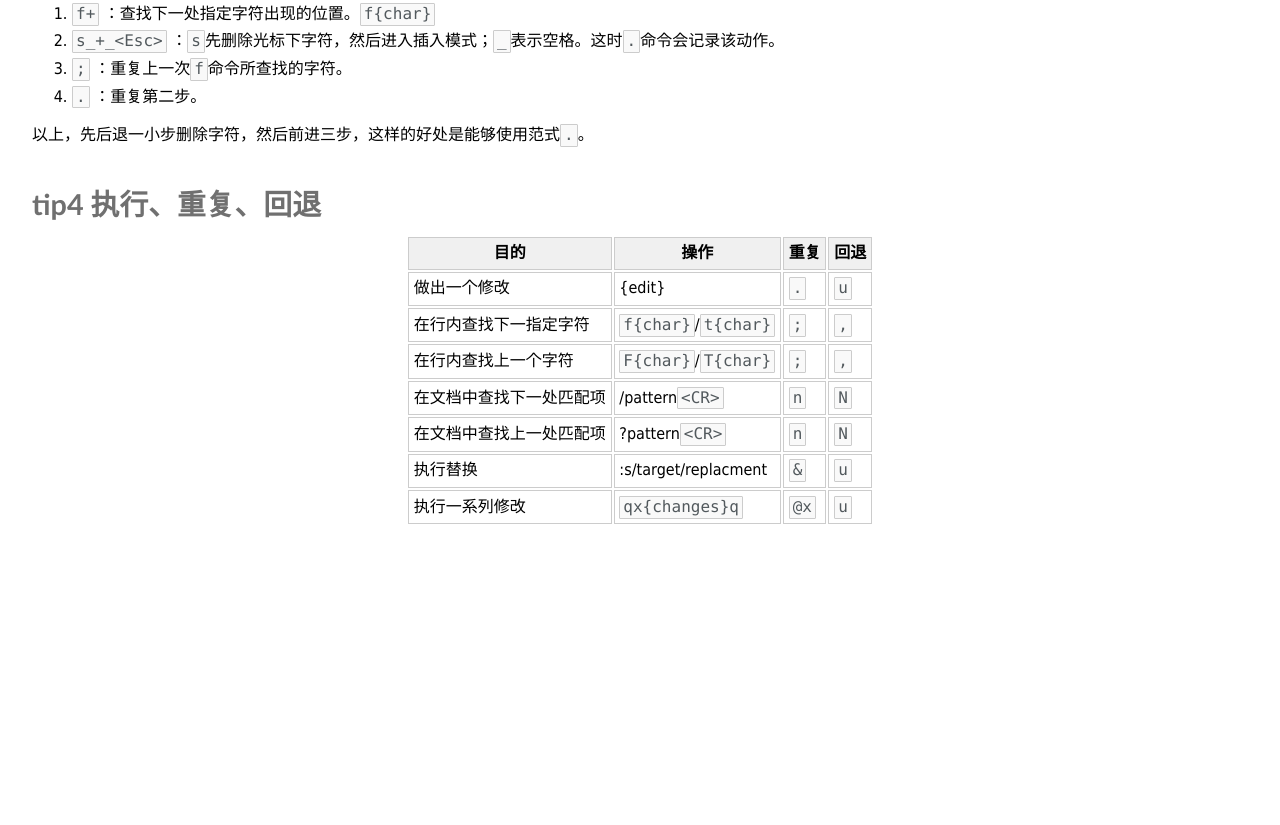
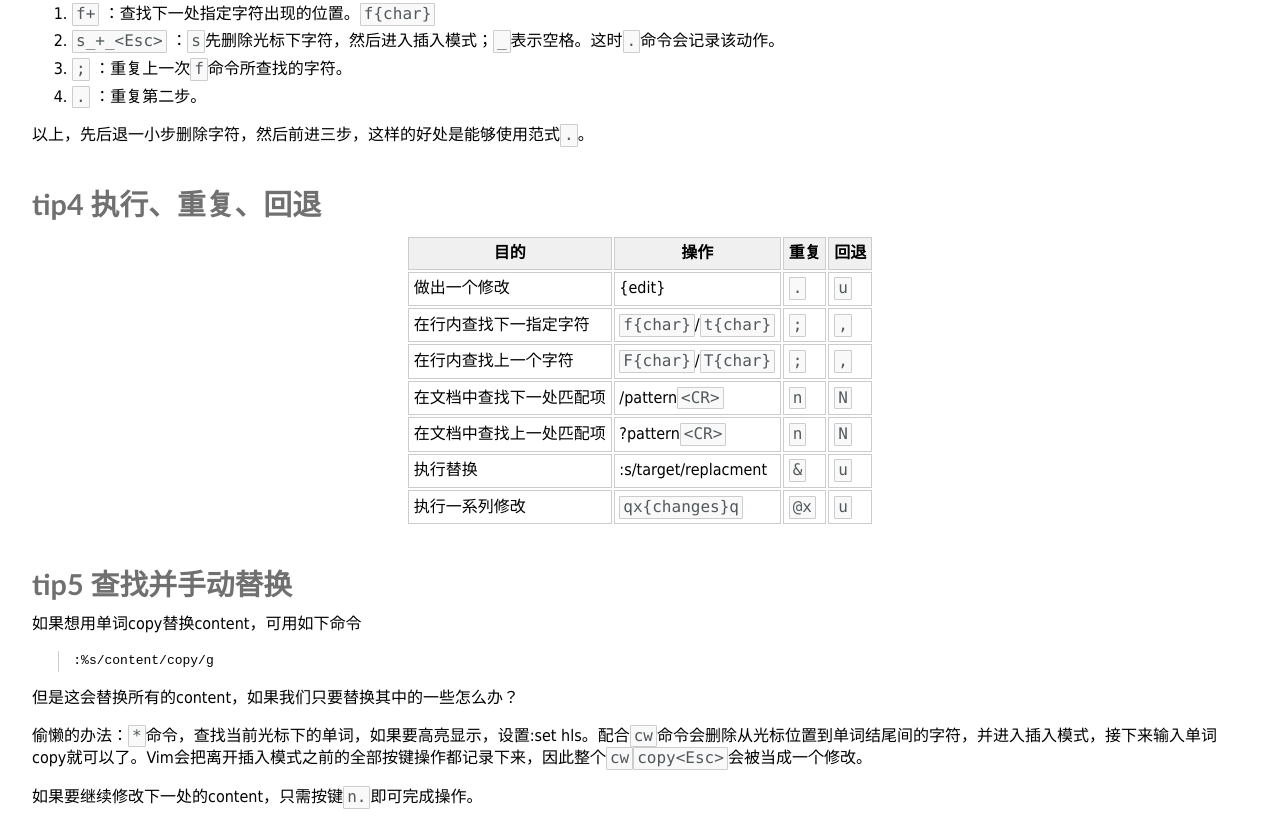
Before and after one commit to archge/archge.github.io, a plain HTML site: page PracticalVim.html in a window 1280 px wide. Shown: the part 1085-1910 px from the top of the page. Before the commit the page ends 1627 px from the top, so only its background shows below. Drawn offline with Linux system fonts and the light colour scheme.

Commit message:
update to tip5

```diff
--- a/PracticalVim.html
+++ b/PracticalVim.html
@@ -119,7 +119,7 @@
 <div id="第 1 章  *Vim解决问题的方式*-tip3 以退为进"><h3 id="tip3 以退为进" class="header"><a href="#第 1 章  *Vim解决问题的方式*-tip3 以退为进">tip3 以退为进</a></h3></div>
 
 <pre>
-	var foo = 'method("+argument+")';
+ var foo = 'method("+argument+")';
 </pre>
 
 <p>
@@ -145,6 +145,7 @@
 </p>
 
 <div id="第 1 章  *Vim解决问题的方式*-tip4 执行、重复、回退"><h3 id="tip4 执行、重复、回退" class="header"><a href="#第 1 章  *Vim解决问题的方式*-tip4 执行、重复、回退">tip4 执行、重复、回退</a></h3></div>
+
 <table class='center'>
 <tr>
 <th>
@@ -260,5 +261,27 @@
 </tr>
 </table>
 
+<div id="第 1 章  *Vim解决问题的方式*-tip5 查找并手动替换"><h3 id="tip5 查找并手动替换" class="header"><a href="#第 1 章  *Vim解决问题的方式*-tip5 查找并手动替换">tip5 查找并手动替换</a></h3></div>
+
+<p>
+	如果想用单词copy替换content，可用如下命令
+</p>
+
+<pre>
+ :%s/content/copy/g
+</pre>
+
+<p>
+	但是这会替换所有的content，如果我们只要替换其中的一些怎么办？
+</p>
+
+<p>
+	偷懒的办法：<code>*</code>命令，查找当前光标下的单词，如果要高亮显示，设置:set hls。配合<code>cw</code>命令会删除从光标位置到单词结尾间的字符，并进入插入模式，接下来输入单词copy就可以了。Vim会把离开插入模式之前的全部按键操作都记录下来，因此整个<code>cw</code><code>copy&lt;Esc&gt;</code>会被当成一个修改。
+</p>
+
+<p>
+	如果要继续修改下一处的content，只需按键<code>n.</code>即可完成操作。
+</p>
+
 </body>
 </html>
```
Also changed, not shown: index.html (+1 -1 lines), 2 other files.
